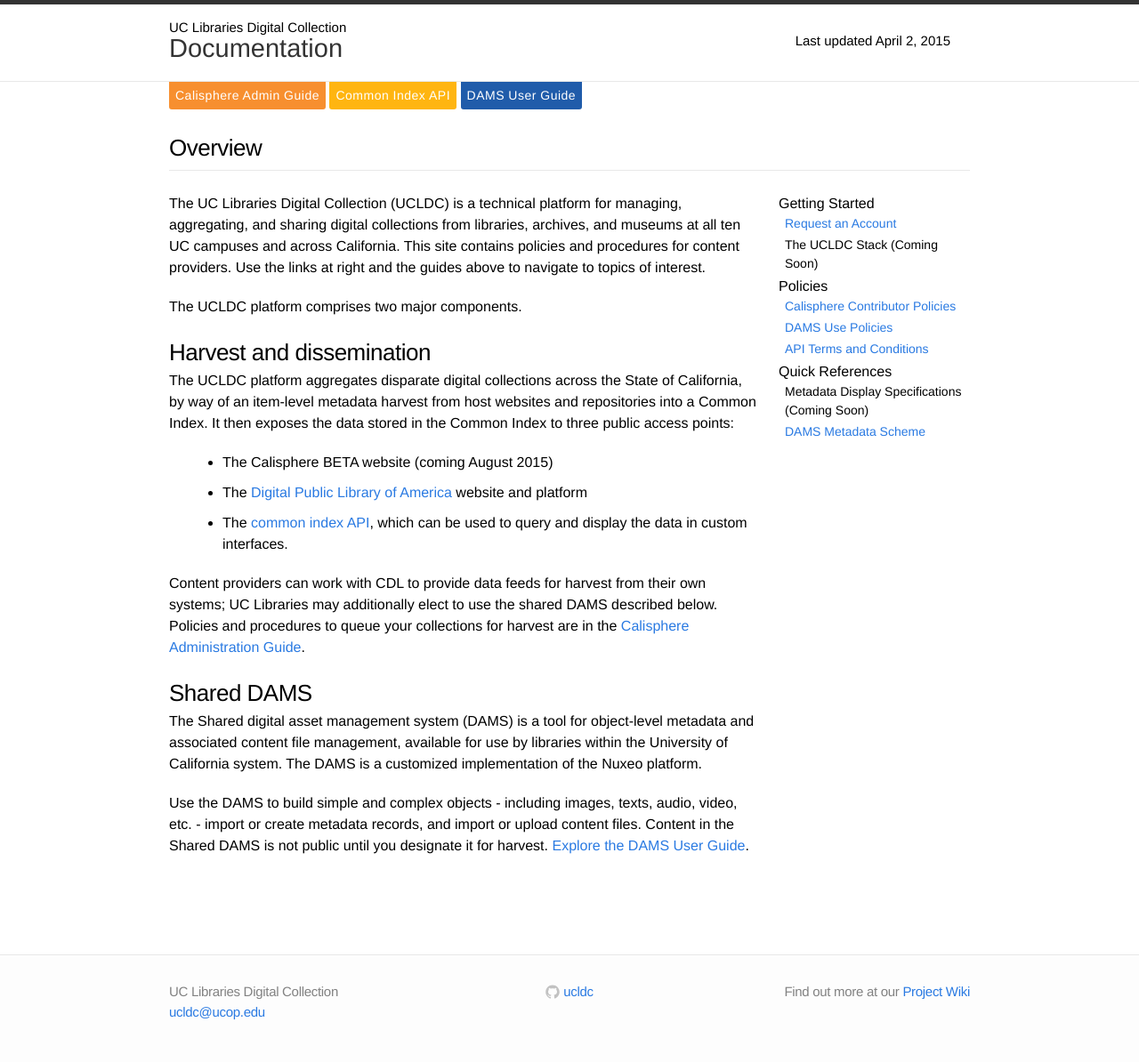
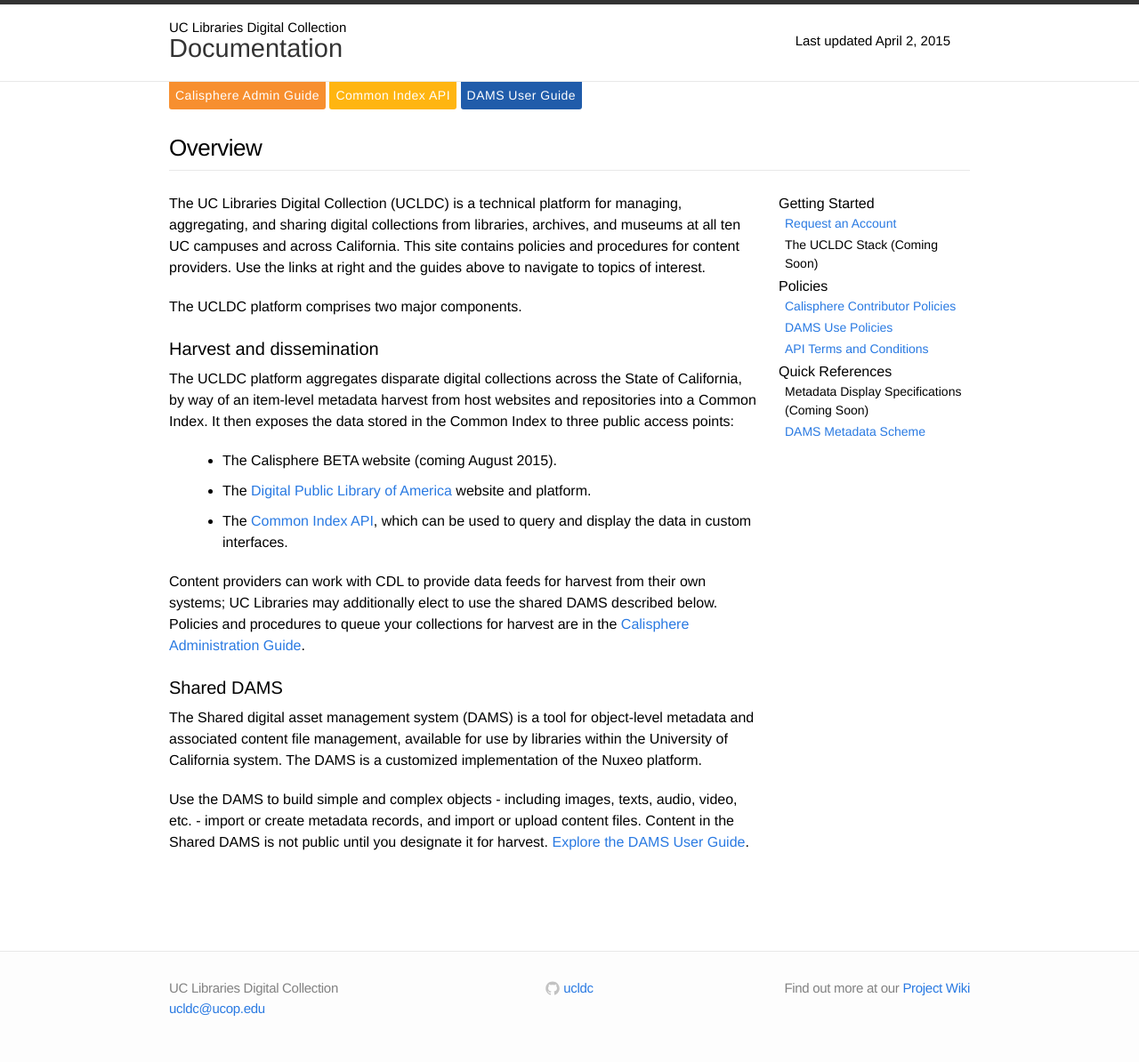
Before and after one commit to ucldc/ucldc-docs, a Jekyll site: the page built from index.md, in a window 1280 px wide. Shown: the whole page at 89% size. Built offline with Jekyll 4.4.1, drawn with Linux system fonts in a browser that asks for light colours; nearby versions of some CDN libraries.

```diff
--- a/index.md
+++ b/index.md
@@ -8,17 +8,17 @@ The UC Libraries Digital Collection (UCLDC) is a technical platform for managing
 The UCLDC platform comprises two major components.
 
 Harvest and dissemination
-===============================
+-------------------------------
 The UCLDC platform aggregates disparate digital collections across the State of California, by way of an item-level metadata harvest from host websites and repositories into a Common Index. It then exposes the data stored in the Common Index to three public access points:
 
-- The Calisphere BETA website (coming August 2015)
-- The [Digital Public Library of America](http://dp.la) website and platform
-- The [common index API]({{ site.url }}{{ site.baseurl }}/docs/technical-docs/index/), which can be used to query and display the data in custom interfaces.
+- The Calisphere BETA website (coming August 2015).
+- The [Digital Public Library of America](http://dp.la) website and platform.
+- The [Common Index API]({{ site.url }}{{ site.baseurl }}/docs/technical-docs/index/), which can be used to query and display the data in custom interfaces.
 
 Content providers can work with CDL to provide data feeds for harvest from their own systems; UC Libraries may additionally elect to use the shared DAMS described below. Policies and procedures to queue your collections for harvest are in the [Calisphere Administration Guide]({{ site.url }}{{site.baseurl}}/docs/registry/index/).
 
 Shared DAMS
-===============================
+-----------------------------
 The Shared digital asset management system (DAMS) is a tool for object-level metadata and associated content file management, available for use by libraries within the University of California system. The DAMS is a customized implementation of the Nuxeo platform.
 
 Use the DAMS to build simple and complex objects - including images, texts, audio, video, etc. - import or create metadata records, and import or upload content files. Content in the Shared DAMS is not public until you designate it for harvest. [Explore the DAMS User Guide]({{ site.url }}{{ site.baseurl }}/docs/dams/index/).
```
